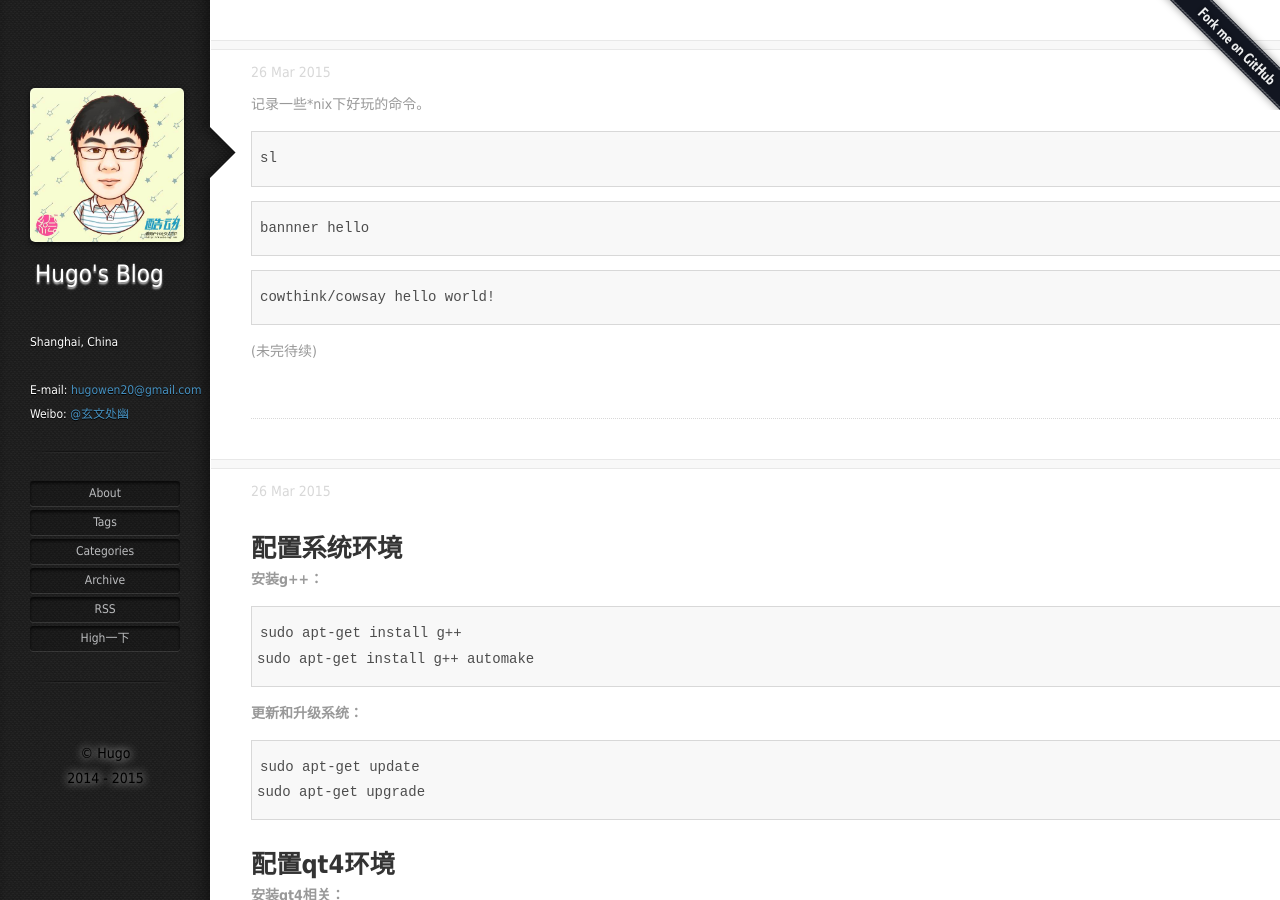
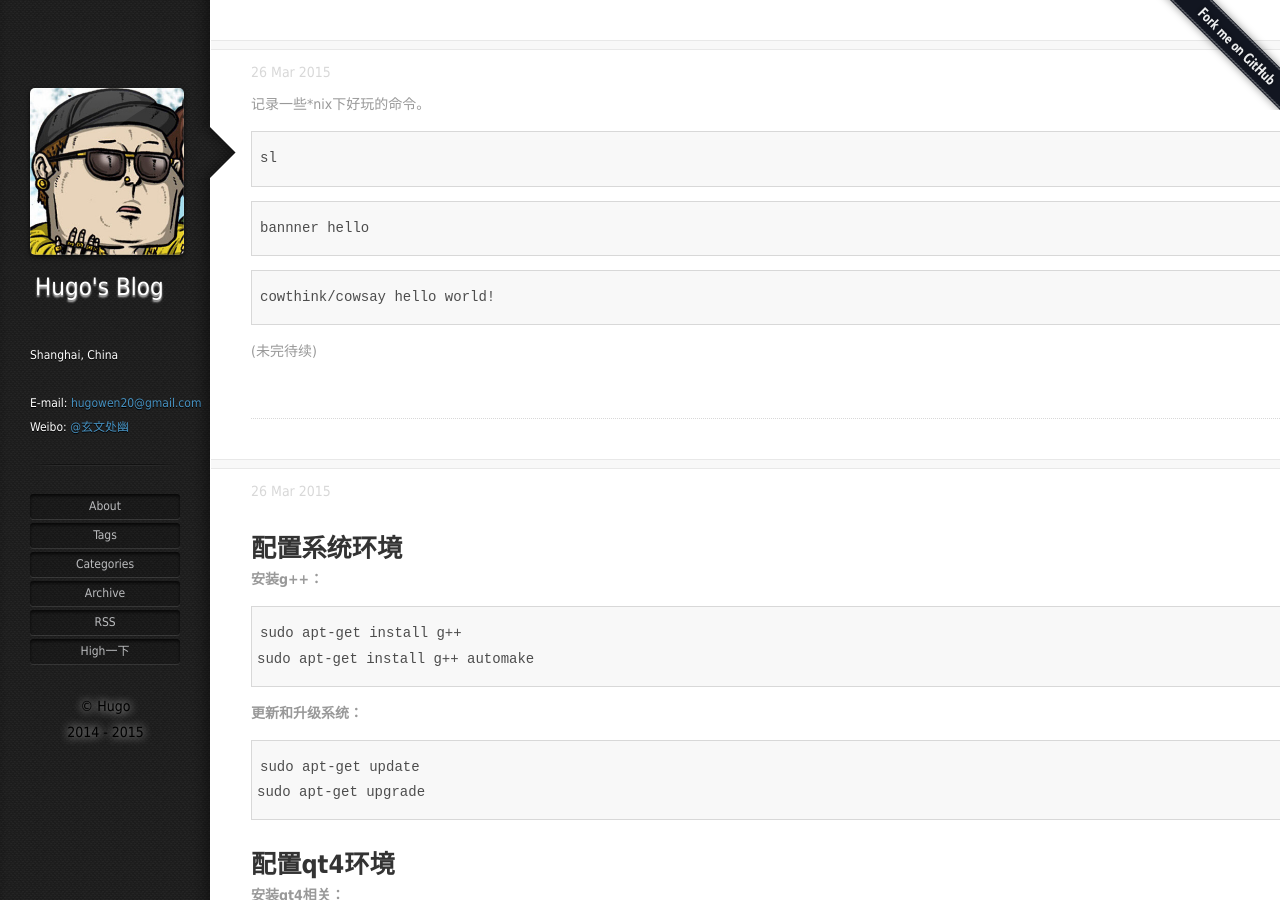
Before and after one commit to HugoWen/HugoWen.github.io_jekyll_bak, a Jekyll site: the page built from index.html, in a window 1280 px wide and 900 px high. Built offline with Jekyll 4.4.1, drawn with Linux system fonts in a browser that asks for light colours; Markdown is read by kramdown in place of the engine named in the settings; the list of posts is cut into pages by our own code; comment, search, counter and statistics services are not loaded.

Commit message:
update site image

```diff
--- a/_config.yml
+++ b/_config.yml
@@ -31,7 +31,7 @@ description:      "热爱开源，崇尚自由"
 
 blogName:         Hugo's Blog
 blogDesc:         <br />Shanghai, China
-favicon:          favicon.ico
+favicon:          favicon_zhaoshi.ico
 theme:            henter-diandian
 
 duoshuo:          hugowen
--- a/_layouts/henter-diandian.html
+++ b/_layouts/henter-diandian.html
@@ -16,13 +16,13 @@
     <meta name="author" content="{{ site.author.name }}" />
     <meta name="keywords" content="{% if page.tags %}{% for tag in page.tags %}{{ tag }}, {% endfor %}{% endif %} {{ site.keywords }}" />
     <meta name="description" content="{% if page.description %}{{ page.description }}{% else %}{{ site.description }}{% endif %}" />
-    <link rel="stylesheet" href="{{ site.url }}/css/henter-diandian.css" type="text/css" />
+    <link rel="stylesheet" href="/css/henter-diandian.css" type="text/css" />
     <link rel="alternate" type="application/atom+xml" title="Recent Entries" href="{{ site.url }}/{{ site.feed }}" />
-    <link rel="shortcut icon" href="{{ site.url }}/{{ site.favicon }}" type="image/x-icon" />
+    <link rel="shortcut icon" href="/{{ site.favicon }}" type="image/x-icon" />
 
-    <script type="text/javascript" src="{{ site.url }}/js/jquery.js"></script>
-    <script type="text/javascript" src="{{ site.url }}/js/top.js"></script>
-    <script type="text/javascript" src="{{ site.url }}/js/high.js"></script>
+    <script type="text/javascript" src="/js/jquery.js"></script>
+    <script type="text/javascript" src="/js/top.js"></script>
+    <script type="text/javascript" src="/js/high.js"></script>
 </head>
 <body>
 
@@ -33,14 +33,14 @@
         <div class="overview" style="left:0;top:0;">
 
             <div class="logo">
-                <a href="{{ site.url }}/">
+                <a href="/">
                     <span class="logo-mark">
-                        <img src="{{ site.url }}/images/avatar.jpg" />
+                        <img src="/images/avatar_zhaoshi.jpg" />
                     </span>
                 </a>
             </div>
 
-            <div class="blog-name"><a href="{{ site.url }}/">{{ site.blogName }}</a></div>
+            <div class="blog-name"><a href="/">{{ site.blogName }}</a></div>
             <p class="blog-desc">
                 {{ site.blogDesc }}
 
@@ -49,22 +49,13 @@
                 Weibo: <a href="{{ site.follow.weibo }}" target="_blank">@玄文处幽</a>
             </p>
             <ul class="nav">
-                <li><a href="{{ site.url }}/about.html">About</a></li>
-                <li><a href="{{ site.url }}/tags.html">Tags</a></li>
-                <li><a href="{{ site.url }}/categories.html">Categories</a></li>
-                <li><a href="{{ site.url }}/archive.html">Archive</a></li>
-                <li><a href="{{ site.url }}/{{ site.feed }}">RSS</a></li>
+                <li><a href="/about.html">About</a></li>
+                <li><a href="/tags.html">Tags</a></li>
+                <li><a href="/categories.html">Categories</a></li>
+                <li><a href="/archive.html">Archive</a></li>
+                <li><a href="/{{ site.feed }}">RSS</a></li>
                 <li><a href="javascript:high()">High一下</a></li>
             </ul>
-            <div class="music">
-            <!--
-                <object type="application/x-shockwave-flash" data="{{ site.url }}/images/music.swf" width="150" height="24" id="fancyplayer" name="fancyplayer">
-                    <param name="wmode" value="transparent"></param>
-                    <param name="movie" value="{{ site.url }}/images/music.swf"></param>
-                    <param name="flashvars" value="mp3={{ site.music }}&amp;"></param>
-                </object>
-              -->
-              </div>
 
             <div id="footer">
                 &copy; Hugo <br />
@@ -83,7 +74,7 @@
     </div>
 
     <a class="fork-me" href="https://github.com/HugoWen/HugoWen.github.io" target="_blank" rel="nofollow">
-        <img src="{{ site.url }}/images/forkme.png" alt="Fork me on GitHub">
+        <img src="/images/forkme.png" alt="Fork me on GitHub">
     </a>
 
 </div>
```
Also changed, not shown: favicon_zhaoshi.ico (added), images/avatar_zhaoshi.jpg (added).
